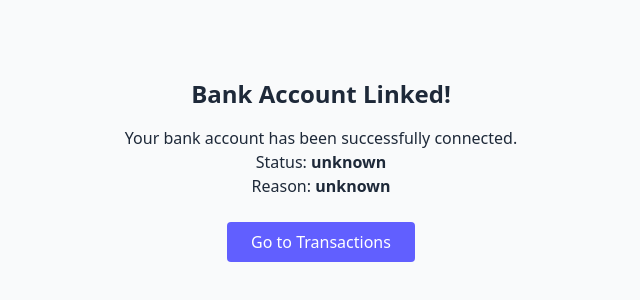
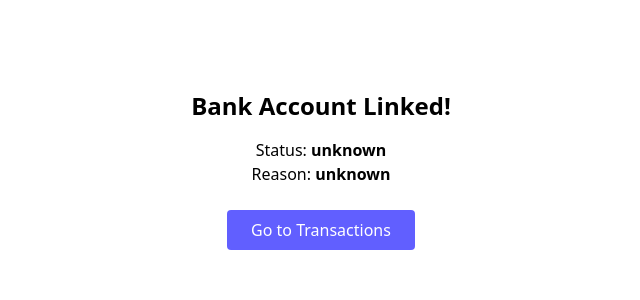
Before and after one commit to Olanma1/Fintrack-frontend, a Vue app: page /mono-callback in a window 1280 px wide. Shown: the part 230-530 px from the top of the page, without its empty margins (319-959 px from the left). Built offline with nearby package versions, Linux system fonts and the light colour scheme; no server answers; sample sign-in values are in the browser's storage.

Commit message:
refactor for callback

```diff
--- a/src/stores/mono.js
+++ b/src/stores/mono.js
@@ -4,6 +4,7 @@ import api from "../api/axios";
 export const useMonoStore = defineStore("mono", {
   state: () => ({
     isLinking: false,
+    isSyncing: false,
   }),
 
   actions: {
@@ -13,14 +14,24 @@ export const useMonoStore = defineStore("mono", {
       try {
         const response = await api.post("/mono/initiate");
         const monoUrl = response.data.mono_url;
+        const stateToken = response.data.state_token;
 
-        if (!monoUrl) throw new Error("Mono URL not found in response");
+        if (!monoUrl) throw new Error("Mono URL not found");
 
-        const token = localStorage.getItem("token");
-      localStorage.setItem("monoAuthToken", token);
-        // Redirect user to Mono Connect
-        window.location.href = monoUrl;
+        // Save state token in localStorage before leaving
+        localStorage.setItem("monoStateToken", stateToken);
 
+        // Open Mono Connect in a new popup window
+        const width = 500;
+        const height = 700;
+        const left = window.screenX + (window.innerWidth - width) / 2;
+        const top = window.screenY + (window.innerHeight - height) / 2;
+
+        window.open(
+          monoUrl,
+          "_blank",
+          `width=${width},height=${height},top=${top},left=${left}`
+        );
       } catch (error) {
         console.error("Mono initiate error:", error);
         alert("Failed to start Mono connection");
@@ -40,7 +51,6 @@ export const useMonoStore = defineStore("mono", {
       } finally {
         this.isSyncing = false;
       }
-}
-
+    },
   },
 });
--- a/src/views/MonoCallback.vue
+++ b/src/views/MonoCallback.vue
@@ -1,20 +1,12 @@
 <template>
-  <div
-    :class="[theme.darkMode ? 'bg-gray-900 text-gray-100' : 'bg-gray-50 text-gray-800', 'min-h-screen flex flex-col items-center justify-center p-6']"
-  >
+  <div class="min-h-screen flex flex-col items-center justify-center p-6">
     <h1 class="text-2xl font-bold mb-4">Bank Account Linked!</h1>
     <p class="mb-6 text-center">
-      Your bank account has been successfully connected.
-      <br />
       Status: <span class="font-semibold">{{ status }}</span>
       <br />
       Reason: <span class="font-semibold">{{ reason }}</span>
     </p>
-
-    <button
-      @click="goToTransactions"
-      class="bg-indigo-500 hover:bg-indigo-400 text-white px-6 py-2 rounded font-medium transition"
-    >
+    <button @click="goToTransactions" class="bg-indigo-500 hover:bg-indigo-400 text-white px-6 py-2 rounded">
       Go to Transactions
     </button>
   </div>
@@ -24,36 +16,33 @@
 import { onMounted } from "vue";
 import { useRoute, useRouter } from "vue-router";
 import { useMonoStore } from "../stores/mono";
-import { useThemeStore } from "../stores/themeStore";
 
 const route = useRoute();
 const router = useRouter();
 const mono = useMonoStore();
-const theme = useThemeStore();
 
-// Capture query params safely
+// Capture query params
 const status = route.query.status || "unknown";
 const reason = route.query.reason || "unknown";
 
-// On mount, optionally sync transactions from Mono
 onMounted(async () => {
-  const savedToken = localStorage.getItem("monoAuthToken");
-  if (savedToken) {
-    localStorage.setItem("token", savedToken);
-    localStorage.removeItem("monoAuthToken");
+  const stateToken = route.query.state || localStorage.getItem("monoStateToken");
+
+  if (stateToken) {
+    // Restore auth token for API calls
+    localStorage.setItem("token", stateToken);
+    localStorage.removeItem("monoStateToken");
   }
 
+  // Sync transactions only if account linked
   if (status === "linked" && reason === "account_linked") {
     try {
-      await mono.syncTransactions(); // your store action to fetch/sync bank transactions
+      await mono.syncTransactions();
     } catch (err) {
       console.error("Failed to sync bank transactions:", err);
     }
   }
 });
 
-// Button to navigate back to transactions page
-const goToTransactions = () => {
-  router.push("/transactions"); // no query params here
-};
+const goToTransactions = () => router.push("/transactions");
 </script>
```
Lines whose indentation alone changed are shown as unchanged.
